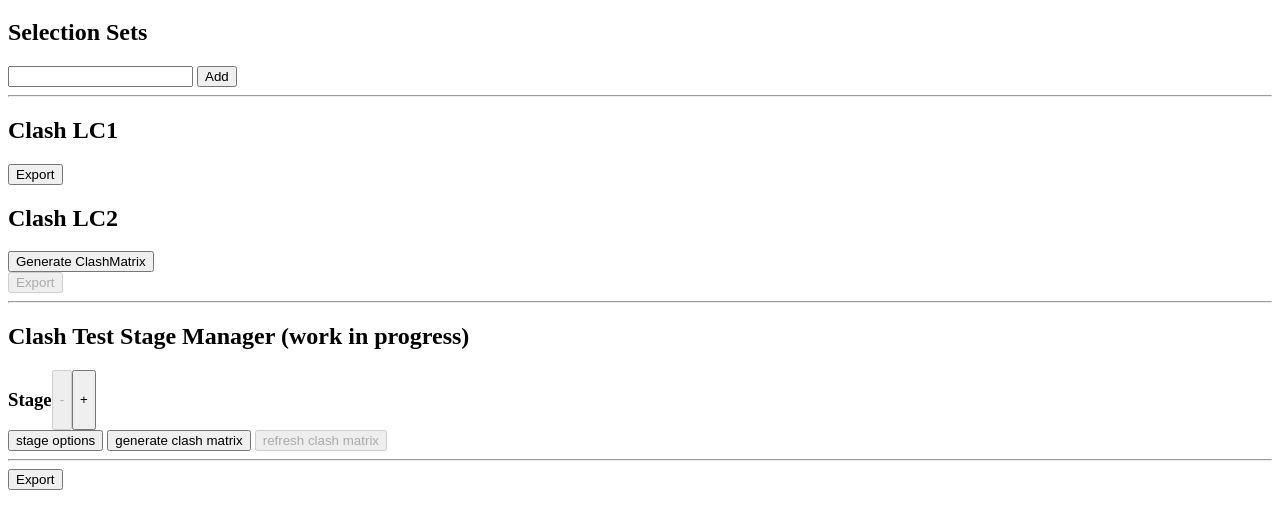
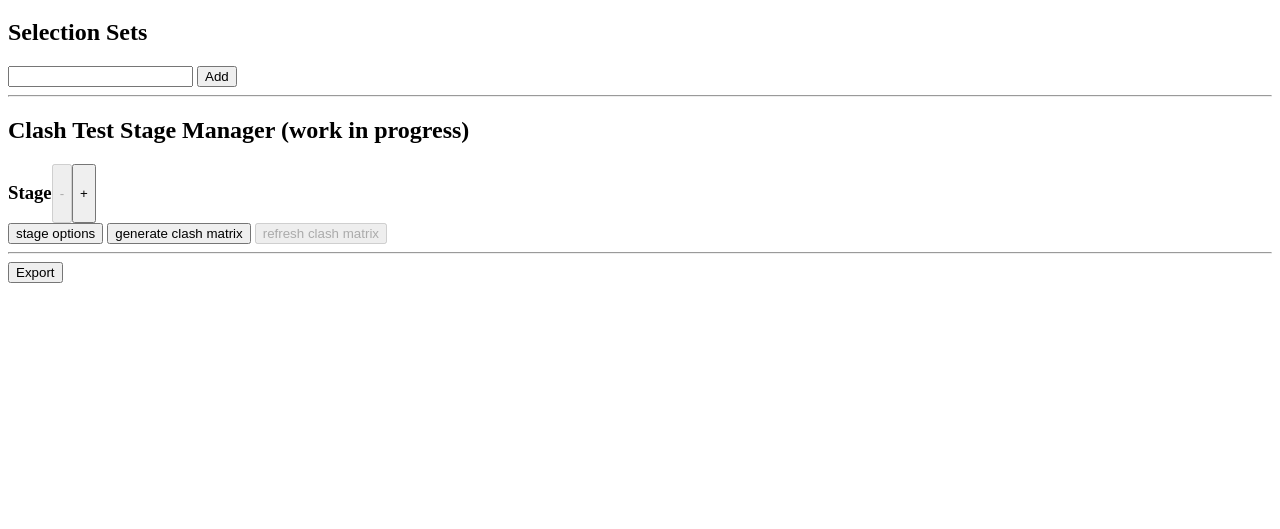
Before and after one commit to zioscuro/LRA-NavisworksXMLgenerator, a website built with Vite: page index.html in a window 1280 px wide. Shown: the part 61-590 px from the top of the page. Built offline with nearby package versions, Linux system fonts and the light colour scheme.

Commit message:
Remove LC1 and LC2 html elements

```diff
--- a/index.html
+++ b/index.html
@@ -20,23 +20,6 @@
       <input type="text" name="clash-group" id="clash-group-input">
       <input type="submit" value="Add" id="add-clash-group-input">
     </form>
-
-    <hr>
-
-    <h2>Clash LC1</h2>
-
-    <button id="btn-export-LC1">Export</button>
-
-    <h2>Clash LC2</h2>
-    <div class="clashMatrix">
-      <button id="btn-generate-clashmatrix">Generate ClashMatrix</button>
-
-      <table id="clashMatrix-LC2"></table>
-
-      <button id="btn-refresh-clashmatrix" disabled>Refresh ClashMatrix</button>
-    </div>
-
-    <button id="btn-export-LC2" disabled>Export</button>
 
     <hr>
     <h2>Clash Test Stage Manager (work in progress)</h2>
```
